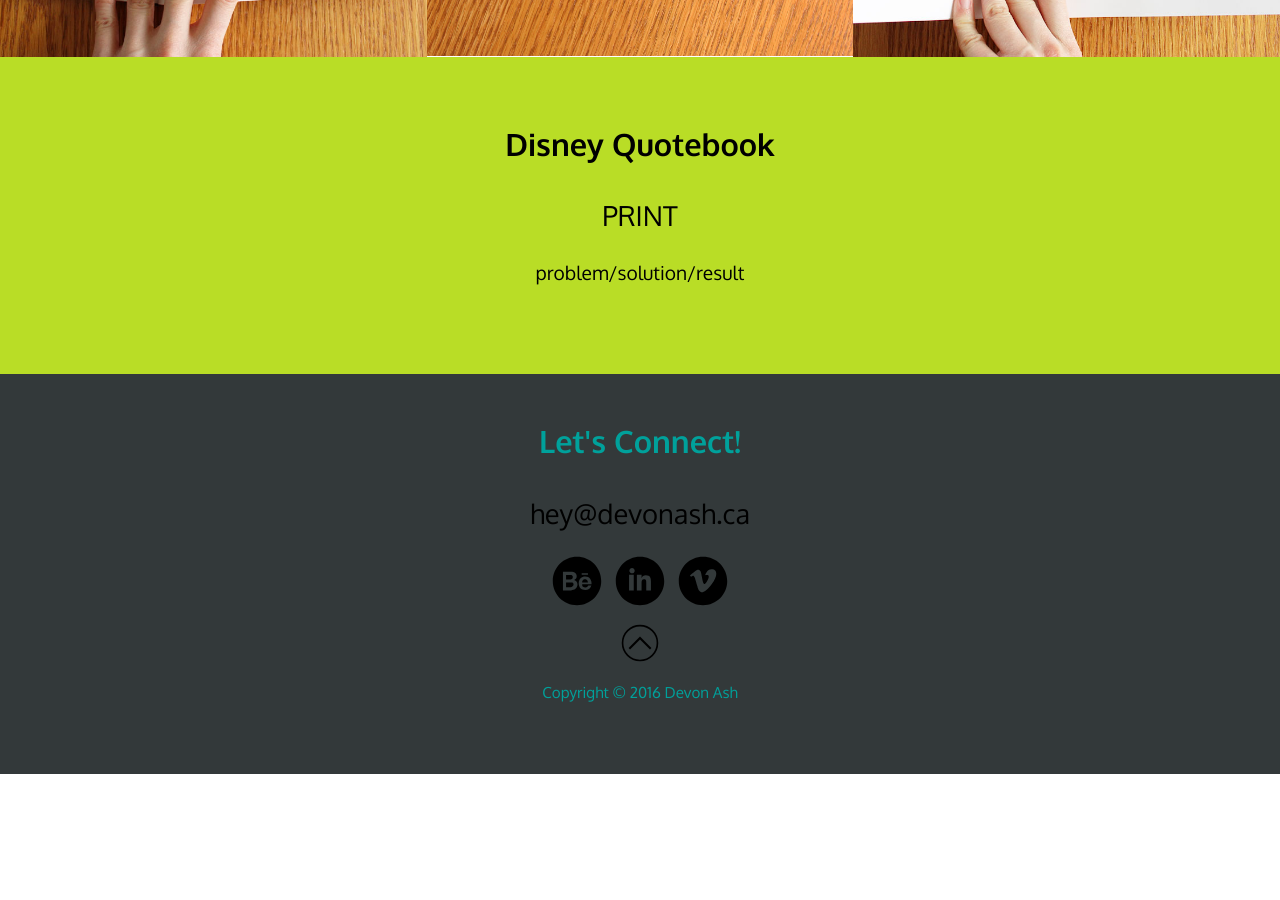
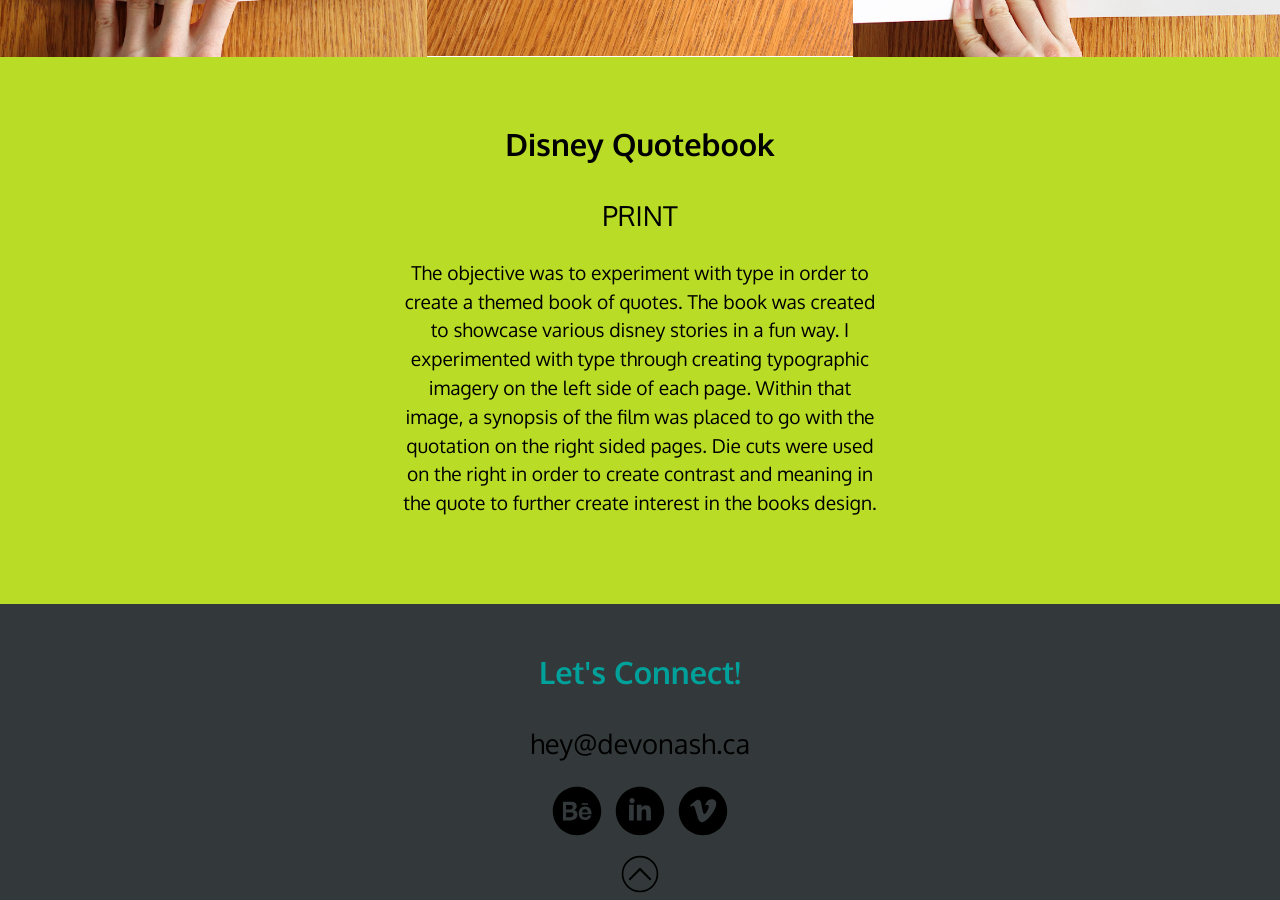
Before and after one commit to devonash/portfolio, a Jekyll site: the page built from portfolio-pieces/piece3.md, in a window 1280 px wide and 900 px high, scrolled down 541 px. Built offline with Jekyll 4.4.1, drawn with Linux system fonts in a browser that asks for light colours; before the commit the page ends 1315 px from its top, so only the background shows below that.

Commit message:
finished work in third and fourth pieces

```diff
--- a/portfolio-pieces/piece3.md
+++ b/portfolio-pieces/piece3.md
@@ -5,7 +5,7 @@
 prev-piece: /piece2
 title: Disney Quotebook
 type: Print
-description: problem/solution/result
+description: The objective was to experiment with type in order to create a themed book of quotes. The book was created to showcase various disney stories in a fun way. I experimented with type through creating typographic imagery on the left side of each page. Within that image, a synopsis of the film was placed to go with the quotation on the right sided pages. Die cuts were used on the right in order to create contrast and meaning in the quote to further create interest in the books design.
 img1: book-1.jpg
 img2: packaging-project-3.jpg
 img3: book-2.jpg
```
Also changed, not shown: portfolio-pieces/piece4.md (+6 -6 lines), img/llama-1.jpg (added), img/llama-2.jpg (added), img/llama-3.jpg (added).
